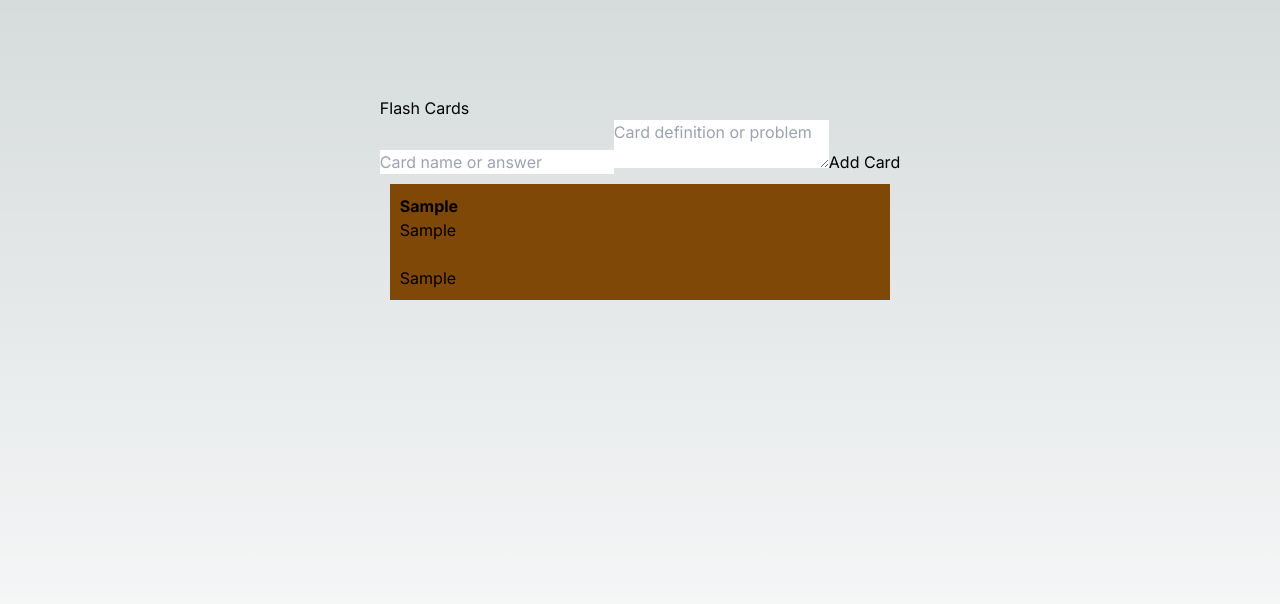
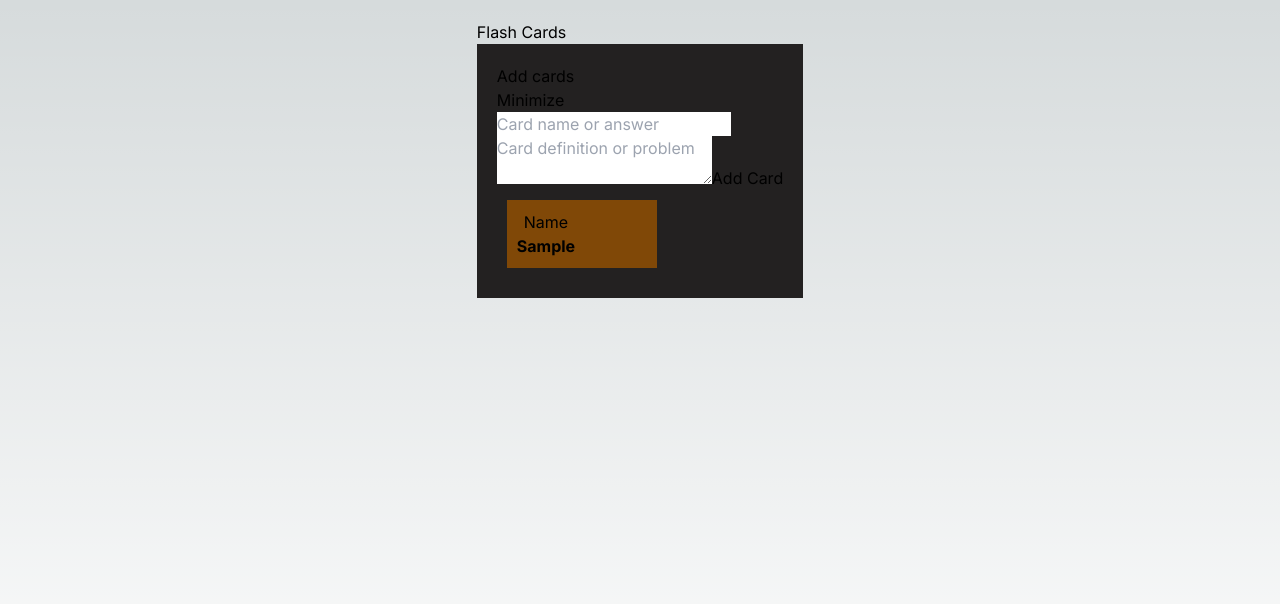
Before and after one commit to RisingSatalite/flashcards, a Next.js app: page / in a window 1280 px wide. Both pictures are taken after typing "Sample", "Sample" into the empty fields and a click on the button "Add Card". Shown: the top 604 px of the page. Built offline with nearby package versions, Linux system fonts and the light colour scheme.

Commit message:
stlye and format changes

```diff
--- a/src/app/globals.css
+++ b/src/app/globals.css
@@ -40,4 +40,12 @@ input, textarea {
   margin: 10px;
   padding: 10px;
   background-color: rgb(128, 72, 7);
+  display: inline-block;
+  width: 150px;
 }
+
+.section{
+  background-color: rgb(35, 33, 33);
+  padding: 20px;
+  width: inherit;
+}
--- a/src/app/page.js
+++ b/src/app/page.js
@@ -2,7 +2,7 @@ import FlashCards from "@/component/flashcards";
 
 export default function Home() {
   return (
-    <main className="flex min-h-screen flex-col items-center justify-between p-24">
+    <main className="flex min-h-screen flex-col items-center justify-between p-5">
       <FlashCards/>
     </main>
   );
--- a/src/component/flashcards.js
+++ b/src/component/flashcards.js
@@ -3,6 +3,7 @@
 import { useState } from "react";
 import Flipable from "./flipable";
 import FlipableAlt from "./flipablealt";
+import CollapsibleSpan from "./collaspable";
 
 export default function FlashCards() {
   const [cards, setCards] = useState([]);
@@ -26,9 +27,16 @@ export default function FlashCards() {
     setDescription('');
   };
 
+  //Add export
+
+  //Add import
+
   return (
     <div>
       <h2>Flash Cards</h2>
+      <div class="section">
+        <div>Add cards</div>
+        <CollapsibleSpan>
           <form onSubmit={addCard}>
             <input
               type="text"
@@ -36,6 +44,7 @@ export default function FlashCards() {
               value={name}
               onChange={(e) => setName(e.target.value)}
             />
+            <br/>
             <textarea
               placeholder="Card definition or problem"
               value={description}
@@ -46,11 +55,11 @@ export default function FlashCards() {
           <div>
             {cards.map((card, index) => (
               <div class="card" key={index}>
-            <strong>{card.name}</strong>
-            <p>{card.description}</p>
-            <Flipable mode1={card.name} mode2={card.description}/>
+                <FlipableAlt mode1={card.name} mode2={card.description}/>
               </div>
             ))}
+          </div>
+        </CollapsibleSpan>
       </div>
     </div>
   );
--- a/src/component/flipable.js
+++ b/src/component/flipable.js
@@ -8,7 +8,7 @@ const Flipable = ({ mode1, mode2 }) => {
   };
 
   return (
-    <div class="show">
+    <div>
       <button onClick={toggleVisibility}>
         <br/>
         {!isOpen && (
--- a/src/component/flipablealt.js
+++ b/src/component/flipablealt.js
@@ -1,7 +1,7 @@
 import React, { useState } from 'react';
 
 const FlipableAlt = ({ mode1, mode2 }) => {
-  const [isOpen, setIsOpen] = useState(true);
+  const [isOpen, setIsOpen] = useState(false);
 
   const toggleVisibility = () => {
     setIsOpen(!isOpen);
@@ -14,7 +14,7 @@ const FlipableAlt = ({ mode1, mode2 }) => {
         <br/>
         {!isOpen && (
           <span className="collapsible-content">
-            {mode1}
+            <strong>{mode1}</strong>
           </span>
         )}
         {isOpen && (
```
Lines whose indentation alone changed are shown as unchanged.
